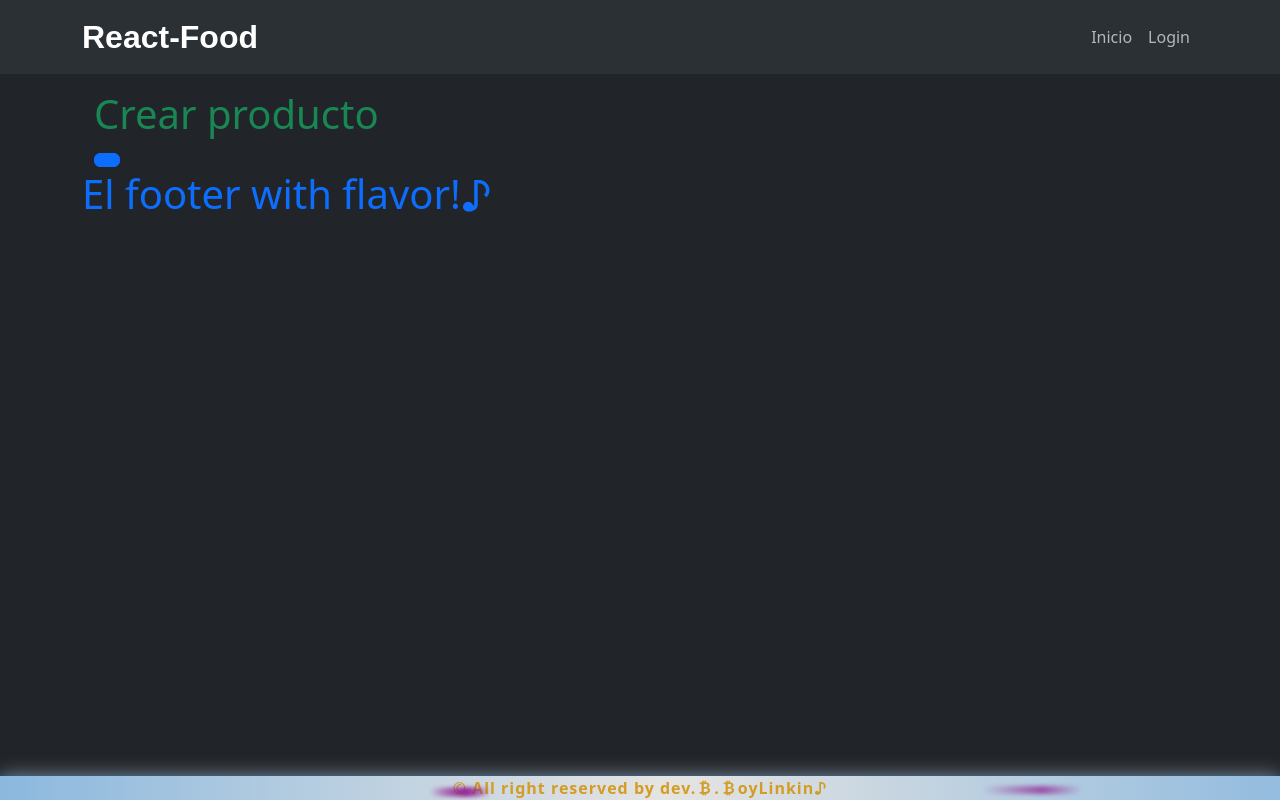
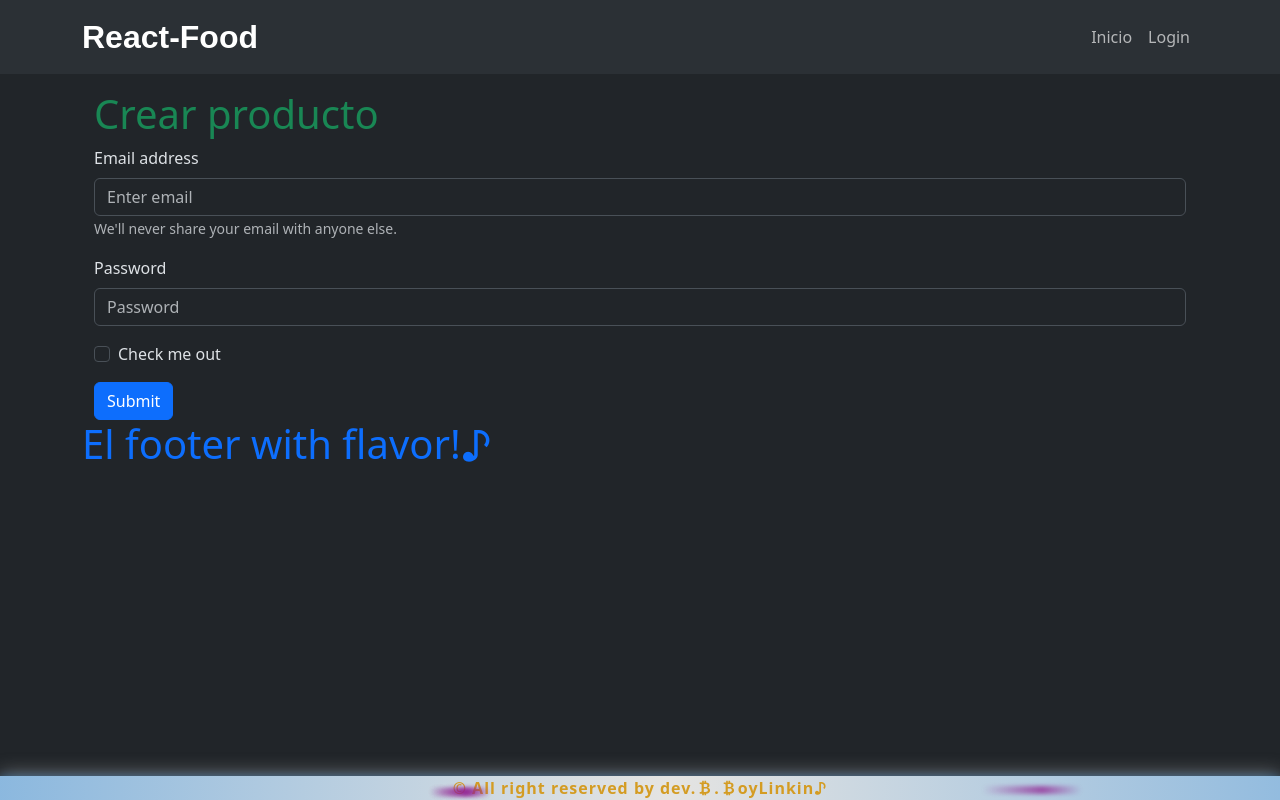
Before and after one commit to Pablo-German-Jimenez/react-routes-crud-food, a React (Vite) app: page /editar in a window 1280 px wide. Built offline with nearby package versions, Linux system fonts and the light colour scheme; a web font is replaced by a local one.

Commit message:
added reactForm in formlarioproducto

```diff
--- a/src/components/pages/products/FormularioProducto.jsx
+++ b/src/components/pages/products/FormularioProducto.jsx
@@ -1,24 +1,38 @@
-import {Form,Button} from "react-bootstrap"
+import { Form, Button } from "react-bootstrap";
 import { useForm } from "react-hook-form";
 
-
 const FormularioProducto = () => {
-
-    const{
+  const {
     register,
     handleSubmit,
     reset,
     setValue,
-        formState:{errors},
+    formState: { errors },
   } = useForm();
 
   return (
     <section className="container">
       <h1 className="text-success">Crear producto</h1>
       <Form>
+        <Form.Group className="mb-3" controlId="formBasicEmail">
+          <Form.Label>Email address</Form.Label>
+          <Form.Control type="email" placeholder="Enter email" />
+          <Form.Text className="text-muted">
+            We'll never share your email with anyone else.
+          </Form.Text>
+        </Form.Group>
 
+        <Form.Group className="mb-3" controlId="formBasicPassword">
+          <Form.Label>Password</Form.Label>
+          <Form.Control type="password" placeholder="Password" />
+        </Form.Group>
+        <Form.Group className="mb-3" controlId="formBasicCheckbox">
+          <Form.Check type="checkbox" label="Check me out" />
+        </Form.Group>
+        <Button variant="primary" type="submit">
+          Submit
+        </Button>
       </Form>
-            <Button></Button>
     </section>
   );
 };
```
Lines whose indentation alone changed are shown as unchanged.
